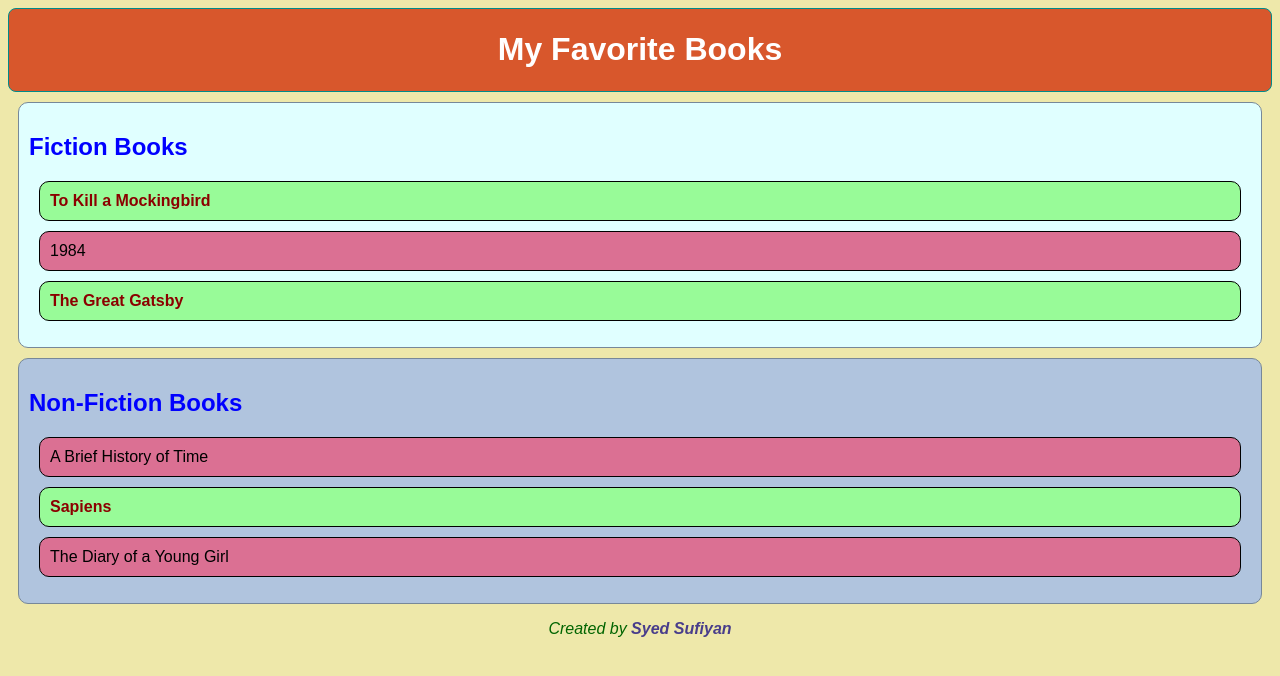
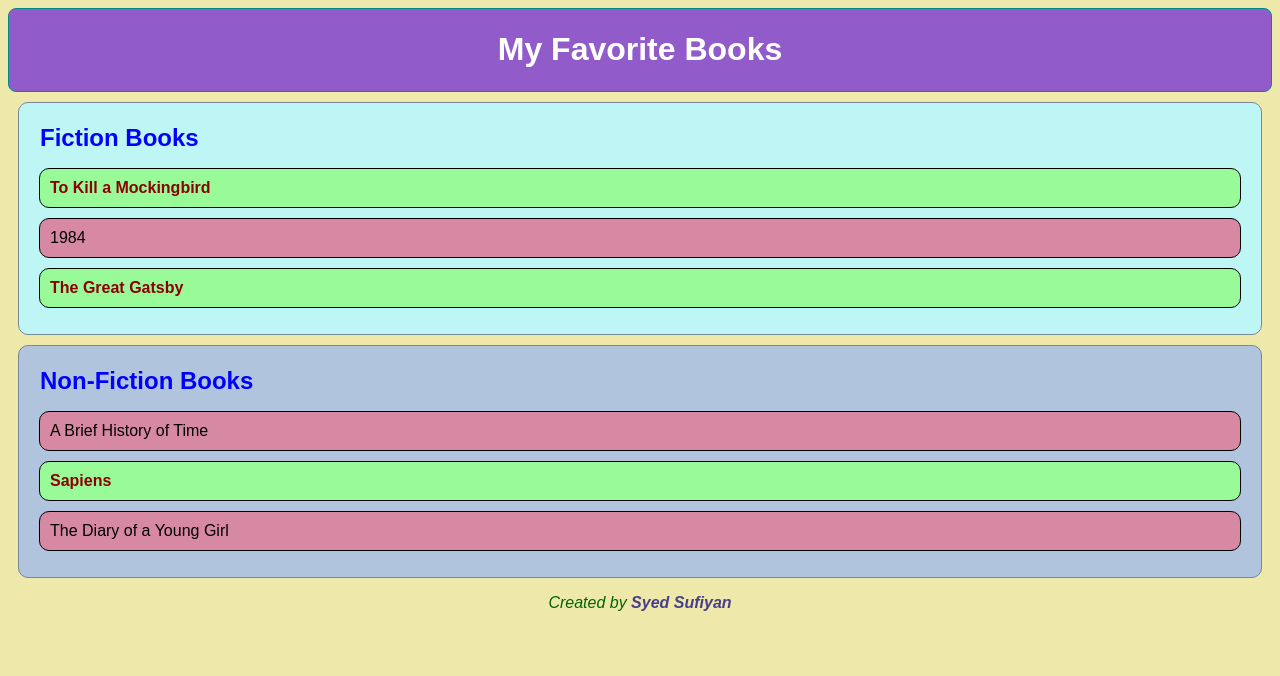
Before and after one commit to syedsufiyan888/css-assign1-access, a plain HTML site: page index.html in a window 1280 px wide. Drawn offline with Linux system fonts and the light colour scheme.

Commit message:
updated css

```diff
--- a/styles.css
+++ b/styles.css
@@ -3,7 +3,7 @@ body{
     background-color: palegoldenrod;
 }
 header{
-    background-color: rgb(216, 87, 44);
+    background-color: rgb(145, 92, 202);
     text-align: center;
     color: white;
     border-radius: 8px;
@@ -12,7 +12,7 @@ header{
 }
 #fiction{
     border: 1px solid lightslategrey;
-    background-color: lightcyan;
+    background-color: rgb(190, 246, 246);
     padding: 10px;
     margin: 10px;
     border-radius: 10px;
@@ -26,6 +26,7 @@ header{
 }
 h2{
     color: blue;
+    margin: 11px;
 }
 ul{
 
@@ -35,7 +36,7 @@ li{
     list-style-type: none;
     padding: 10px;
     border-bottom: 2px ;
-    background-color: palevioletred;
+    background-color: rgb(215, 136, 162);
     border-radius: 10px;
     border: 0.3px solid black;
     margin: 10px;
```
